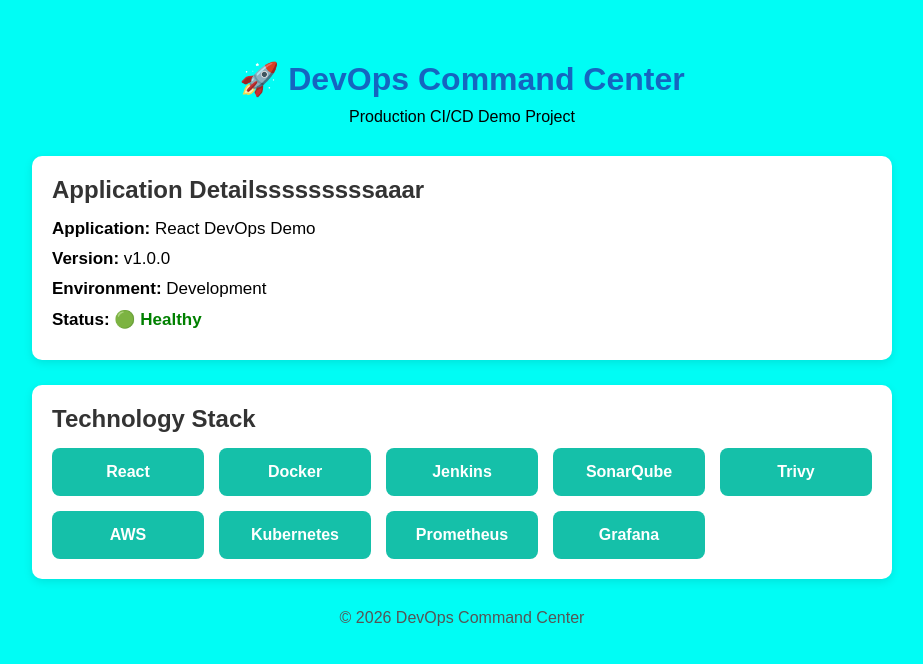
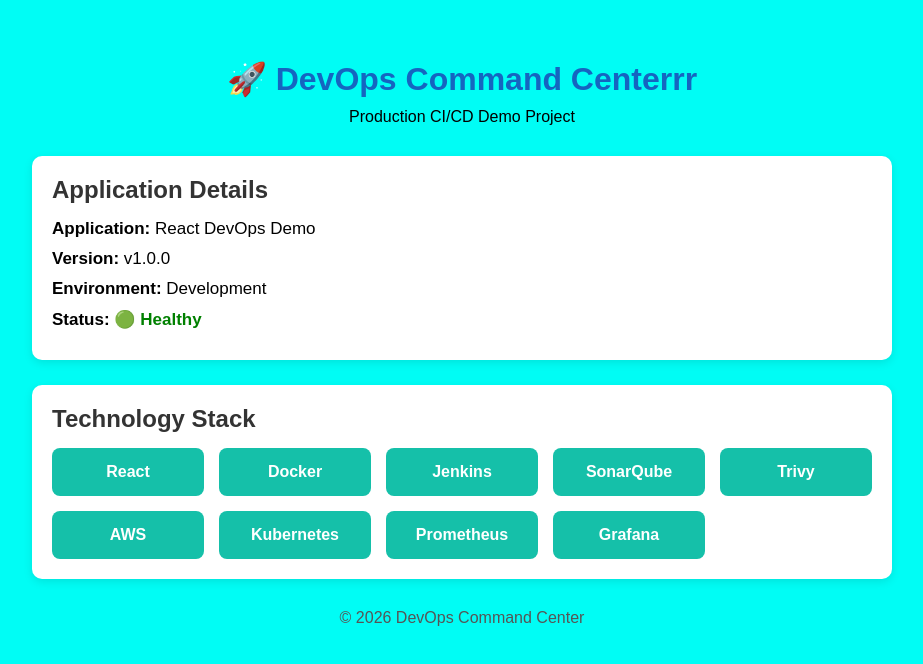
Before and after one commit to Balachandar-2001/DevOps-Command-Center, a React (Create React App) app: page / in a window 1280 px wide. Shown: the top 664 px of the page, without its empty margins (178-1101 px from the left). Built offline with nearby package versions, Linux system fonts and the light colour scheme.

Commit message:
changing the build number to latest

```diff
--- a/src/App.js
+++ b/src/App.js
@@ -16,12 +16,12 @@
   return (
     <div className="container">
       <header>
-        <h1>🚀 DevOps Command Center</h1>
+        <h1>🚀 DevOps Command Centerrr</h1>
         <p>Production CI/CD Demo Project</p>
       </header>
 
       <section className="card">
-        <h2>Application Detailsssssssssaaar</h2>
+        <h2>Application Details</h2>
 
         <div className="info">
           <p>
```
